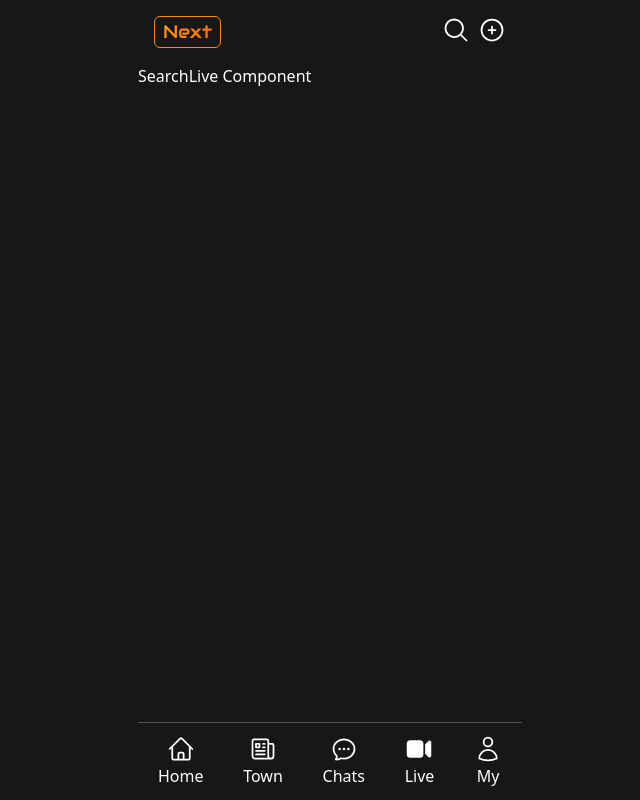
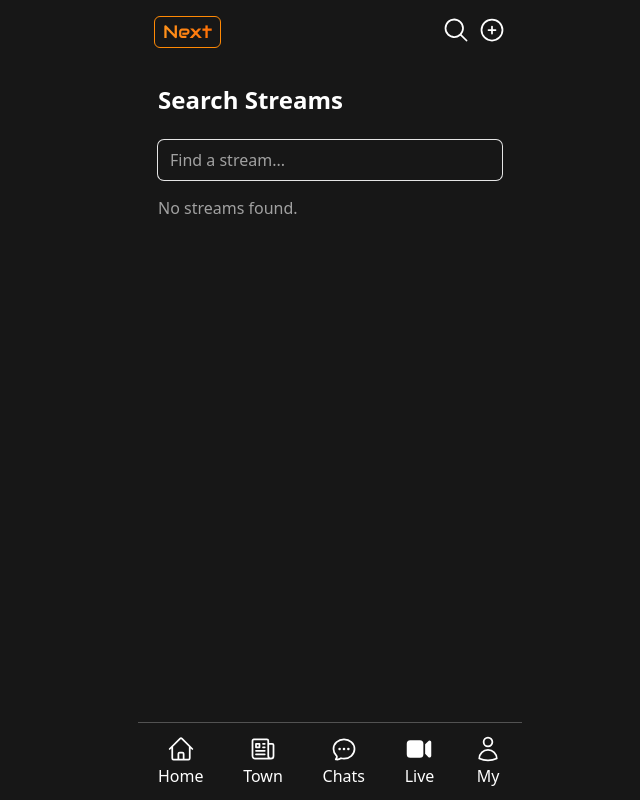
Before and after one commit to dohae-kim22/next-marketplace-app, a Next.js app: page /live/search in a window 1280 px wide. Shown: the whole page, without its empty margins (310-950 px from the left). Built offline with nearby package versions, Linux system fonts and the light colour scheme.

Commit message:
feat: Add live stream search functionality

```diff
--- a/app/(tabs)/live/page.tsx
+++ b/app/(tabs)/live/page.tsx
@@ -1,7 +1,5 @@
 import db from "@/lib/db";
-import Link from "next/link";
-import Image from "next/image";
-import { PlayCircleIcon } from "@heroicons/react/24/solid";
+import ListStream from "@/components/ListStream";
 
 export default async function Live() {
   const streams = await db.liveStream.findMany({
@@ -22,31 +20,7 @@
 
       <div className="flex flex-col gap-4">
         {streams.map((stream) => (
-          <Link
-            key={stream.id}
-            href={`/live/${stream.id}`}
-            className="flex items-start gap-4 bg-neutral-800 hover:bg-neutral-700 transition rounded-xl overflow-hidden p-3"
-          >
-            <div className="relative w-32 shrink-0">
-              <Image
-                src={`https://${process.env.NEXT_PUBLIC_CLOUDFLARE_DOMAIN}/${stream.streamId}/thumbnails/thumbnail.jpg?height=200`}
-                alt={`${stream.title} thumbnail`}
-                width={640}
-                height={360}
-                className="w-full aspect-video object-cover rounded-md"
-              />
-              <PlayCircleIcon className="absolute size-8 top-1/2 left-1/2 -translate-x-1/2 -translate-y-1/2 text-orange-500 opacity-80" />
-            </div>
-
-            <div className="flex flex-col justify-between flex-1 min-w-0">
-              <h2 className="text-white text-base font-semibold truncate">
-                {stream.title}
-              </h2>
-              <p className="text-sm text-neutral-400 mt-1 truncate">
-                Host: {stream.user.userName}
-              </p>
-            </div>
-          </Link>
+          <ListStream key={stream.id} {...stream} />
         ))}
       </div>
     </div>
--- a/app/(tabs)/live/search/page.tsx
+++ b/app/(tabs)/live/search/page.tsx
@@ -1,7 +1,66 @@
-export default function SearchLive() {
+import db from "@/lib/db";
+import ListStream from "@/components/ListStream";
+import FormInput from "@/components/FormInput";
+
+interface Props {
+  searchParams: {
+    q?: string;
+  };
+}
+
+export default async function LiveSearchPage({ searchParams }: Props) {
+  const query = searchParams.q?.trim();
+
+  const streams = query
+    ? await db.liveStream.findMany({
+        where: {
+          OR: [
+            {
+              title: {
+                contains: query,
+              },
+            },
+            {
+              description: {
+                contains: query,
+              },
+            },
+          ],
+        },
+        orderBy: { created_at: "desc" },
+        select: {
+          id: true,
+          title: true,
+          streamId: true,
+          user: {
+            select: { userName: true },
+          },
+        },
+      })
+    : [];
+
   return (
-    <>
-      <h1>SearchLive Component</h1>
-    </>
+    <div className="p-5 space-y-6">
+      <h1 className="text-2xl font-bold text-white">Search Streams</h1>
+
+      <form className="mb-4">
+        <FormInput
+          type="text"
+          name="q"
+          defaultValue={query}
+          placeholder="Find a stream..."
+        />
+      </form>
+
+      {streams.length === 0 ? (
+        <p className="text-neutral-400">No streams found.</p>
+      ) : (
+        <div className="flex flex-col gap-4">
+          {streams.map((stream) => (
+            <ListStream key={stream.id} {...stream} />
+          ))}
+        </div>
+      )}
+    </div>
   );
 }
```
